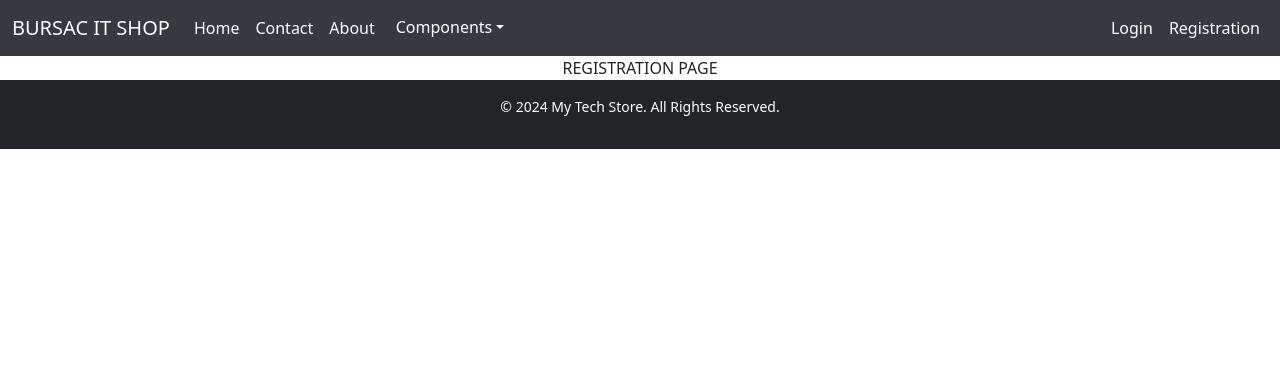
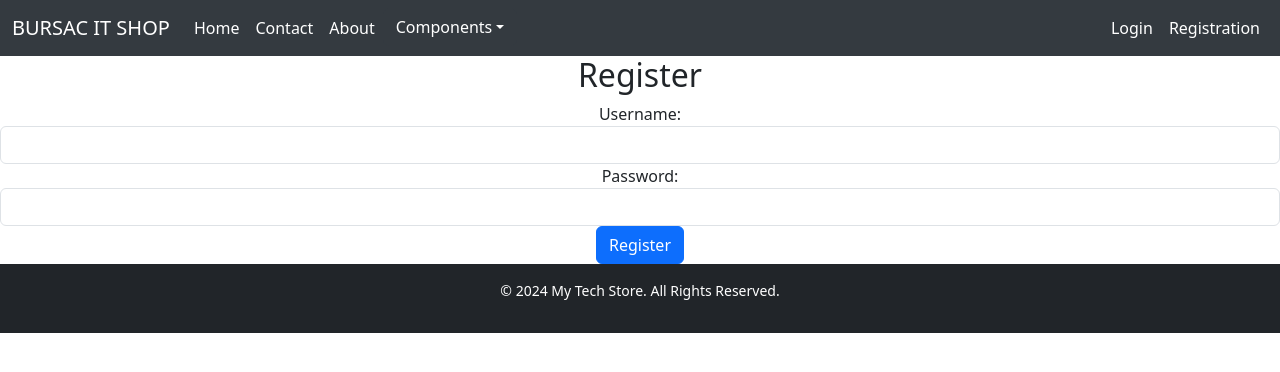
Before and after one commit to BursacAleksandar99/WEBSHOP-APP-FRONT, a React (Create React App) app: page /registration in a window 1280 px wide. Shown: the top 372 px of the page. Built offline with nearby package versions, Linux system fonts and the light colour scheme.

Commit message:
Implementing registration on front of the application.

```diff
--- a/src/pages/Registration.js
+++ b/src/pages/Registration.js
@@ -1,8 +1,53 @@
-import React from "react";
+import React, { useState } from "react";
+import axios from 'axios';
 
 function Registration(){
+
+    const[username, setUsername] = useState('');
+    const[password, setPassword] = useState('');
+    const[errorMessage, setErrorMessage] = useState('');
+    const[successMessage, setSuccessMessage] = useState('');
+
+    const handleSubmit = async(e) => {
+        e.preventDefault();
+
+        try{
+            const response = await axios.post('http://localhost:3001/users/register', {
+                username, password
+            });
+            setSuccessMessage('Registration successful!');
+            setErrorMessage("");
+
+
+        }catch(error){
+            setErrorMessage("Error: " + error.response.data.error);
+            setSuccessMessage("");
+        }
+    };
     return(
-        <div>REGISTRATION PAGE</div>
+        <div className="registration-container">
+            <h2>Register</h2>
+            {errorMessage && <p style={{color: 'red'}}>{errorMessage}</p>}
+            {successMessage && <p style={{color: 'green'}}>{successMessage}</p>}
+            <form onSubmit={handleSubmit}>
+                <div className="form-group">
+                <label>Username:</label>
+                    <input
+                    type="text" className="form-control" value={username} onChange={(e) => setUsername(e.target.value)} required
+                    />
+                </div>
+                <div className="form-group">
+                <label>Password:</label>
+                    <input
+                    type="password" className="form-control" value={password} onChange={(e) => setPassword(e.target.value)} required
+                    />
+                </div>
+
+
+                <button type="submit" className="btn btn-primary">Register</button>
+
+            </form>
+        </div>
     )
 }
 
```
